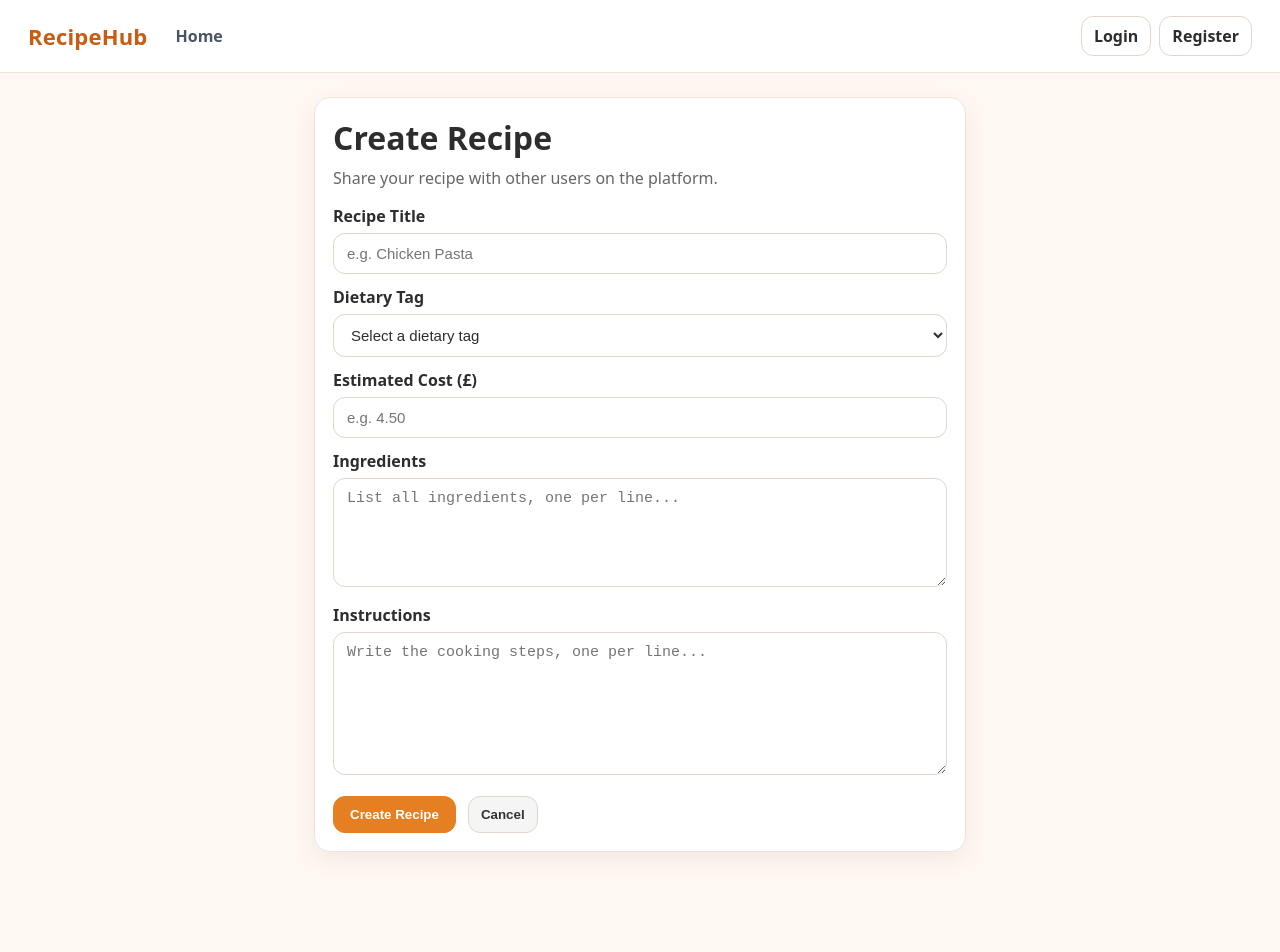
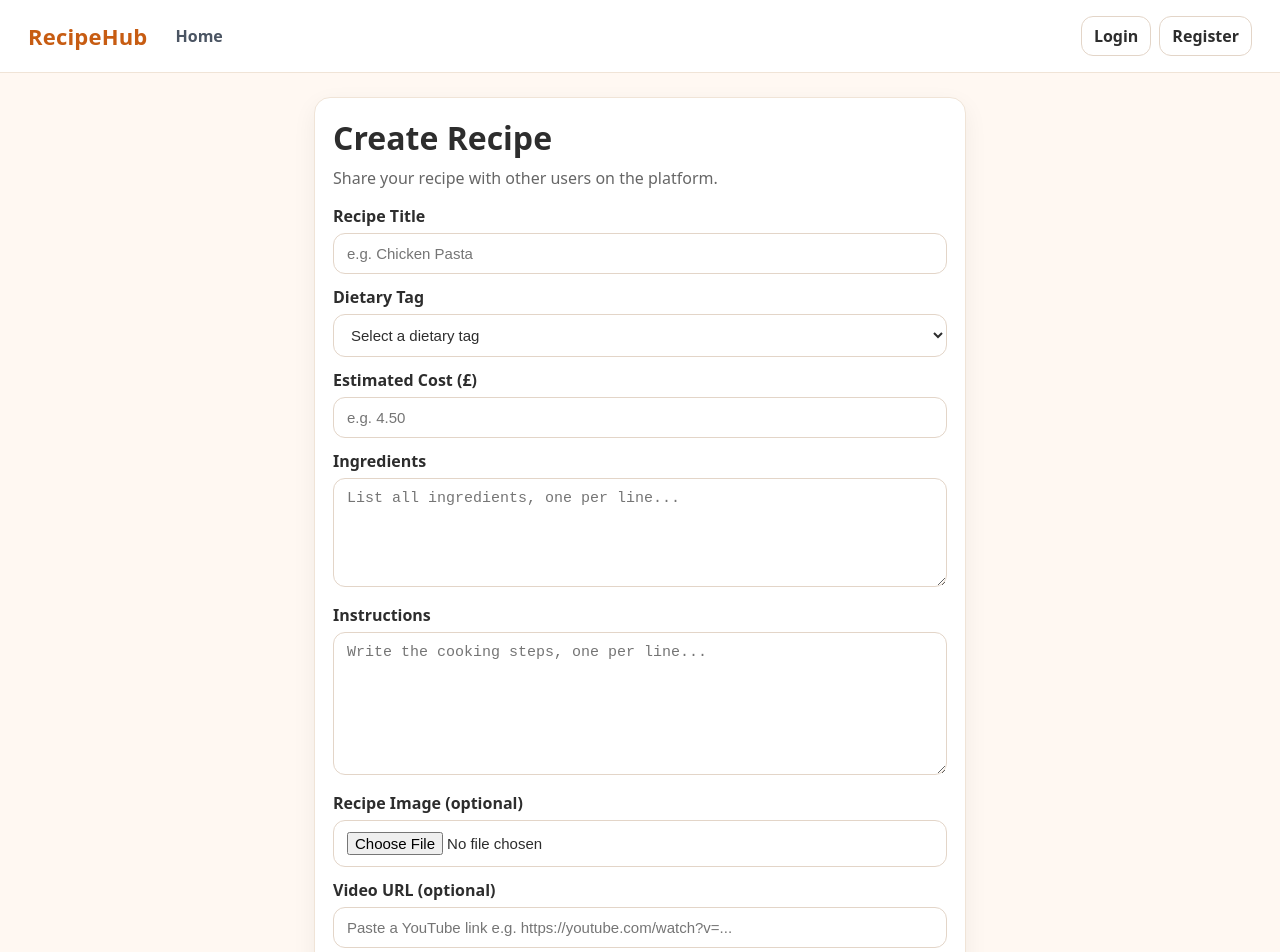
Before and after one commit to y4pff/Code-Conquer, a React (Vite) app: page /create in a window 1280 px wide. Shown: the top 952 px of the page. Before the commit the page ends 876 px from the top, so only its background shows below. Built offline with nearby package versions, Linux system fonts and the light colour scheme.

Commit message:
Added image to recipe cards on homepage

```diff
--- a/src/pages/CreateRecipe.jsx
+++ b/src/pages/CreateRecipe.jsx
@@ -8,6 +8,8 @@ export default function CreateRecipe() {
   const [steps, setSteps] = useState("");
   const [dietaryTag, setDietaryTag] = useState("");
   const [estimatedCost, setEstimatedCost] = useState("");
+  const [imageFile, setImageFile] = useState(null);
+  const [videoUrl, setVideoUrl] = useState("");
   const [loading, setLoading] = useState(false);
   const [errorMessage, setErrorMessage] = useState("");
   const [successMessage, setSuccessMessage] = useState("");
@@ -47,6 +49,27 @@ export default function CreateRecipe() {
       return;
     }
 
+    // upload image if one was selected
+    let imageUrl = null;
+    if (imageFile) {
+      const fileName = Date.now() + "_" + imageFile.name;
+      const { data: uploadData, error: uploadError } = await supabase.storage
+        .from("recipe-images")
+        .upload(fileName, imageFile);
+
+      if (uploadError) {
+        setErrorMessage("Image upload failed: " + uploadError.message);
+        setLoading(false);
+        return;
+      }
+
+      const { data: urlData } = supabase.storage
+        .from("recipe-images")
+        .getPublicUrl(fileName);
+
+      imageUrl = urlData.publicUrl;
+    }
+
     const { error } = await supabase.from("recipes").insert([
       {
         title,
@@ -55,6 +78,8 @@ export default function CreateRecipe() {
         dietary_tag: dietaryTag || null,
         estimated_cost: estimatedCost === "" ? null : Number(estimatedCost),
         user_id: user.id,
+        image_url: imageUrl,
+        video_url: videoUrl || null,
       },
     ]);
 
@@ -165,6 +190,28 @@ export default function CreateRecipe() {
             required
           />
 
+          <label className="label">Recipe Image (optional)</label>
+          <input
+            className="input"
+            type="file"
+            accept="image/*"
+            onChange={(e) => setImageFile(e.target.files[0])}
+          />
+          {imageFile && (
+            <p style={{ margin: "6px 0 0 0", fontSize: "0.9rem", color: "#666" }}>
+              Selected: {imageFile.name}
+            </p>
+          )}
+
+          <label className="label">Video URL (optional)</label>
+          <input
+            className="input"
+            type="text"
+            placeholder="Paste a YouTube link e.g. https://youtube.com/watch?v=..."
+            value={videoUrl}
+            onChange={(e) => setVideoUrl(e.target.value)}
+          />
+
           <div style={{ marginTop: 16, display: "flex", gap: 12 }}>
             <button className="btn" type="submit" disabled={loading}>
               {loading ? "Creating..." : "Create Recipe"}
--- a/src/pages/Home.jsx
+++ b/src/pages/Home.jsx
@@ -120,6 +120,35 @@ export default function Home() {
         <div className="recipeGrid">
           {recipes.map((r) => (
             <div className="recipeCard" key={r.id}>
+
+              {r.image_url ? (
+                <img
+                  src={r.image_url}
+                  alt={r.title}
+                  style={{
+                    width: "100%",
+                    height: 180,
+                    objectFit: "cover",
+                    borderRadius: 12,
+                    marginBottom: 12,
+                  }}
+                />
+              ) : (
+                <div style={{
+                  width: "100%",
+                  height: 180,
+                  borderRadius: 12,
+                  background: "#fff1e6",
+                  marginBottom: 12,
+                  display: "flex",
+                  alignItems: "center",
+                  justifyContent: "center",
+                  fontSize: "2.5rem",
+                }}>
+                  🍽️
+                </div>
+              )}
+
               <div style={{ marginBottom: 12 }}>
                 <span className="badge">{r.dietary_tag || "No tag"}</span>
               </div>
```
